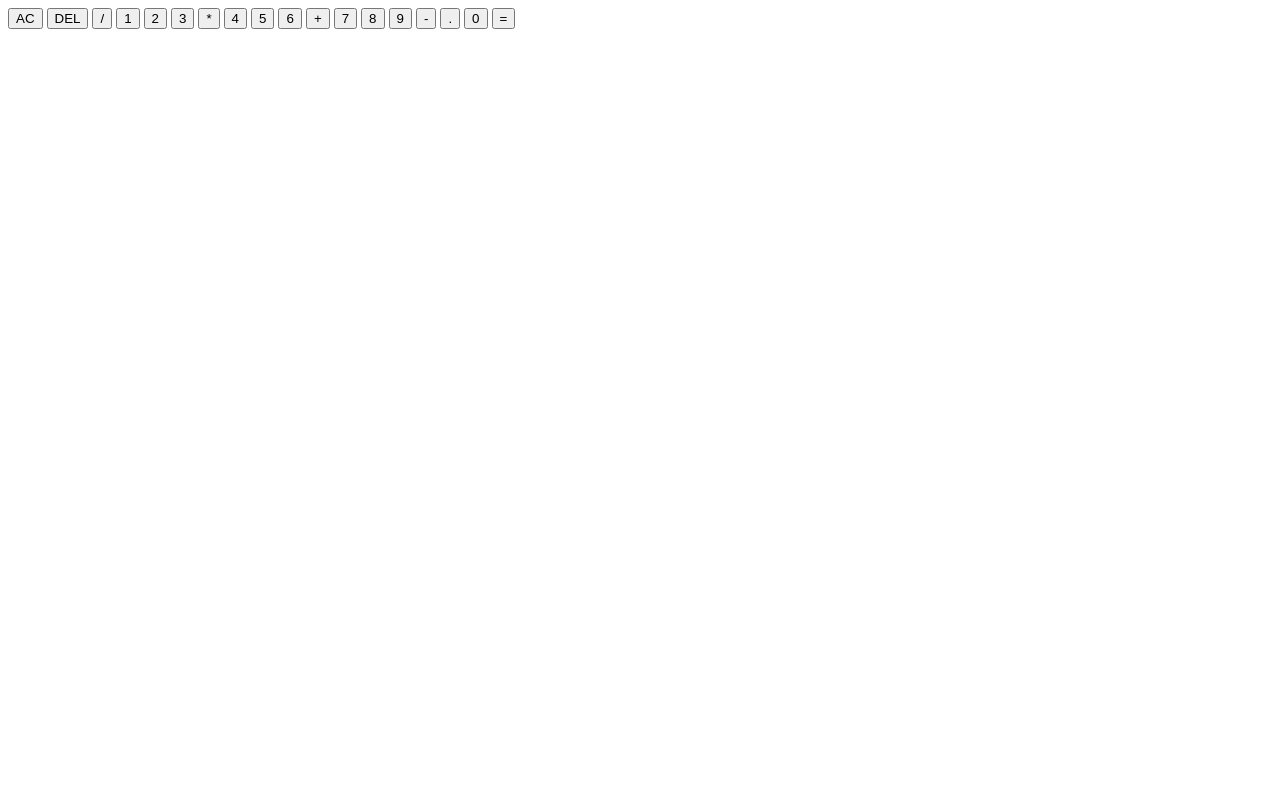
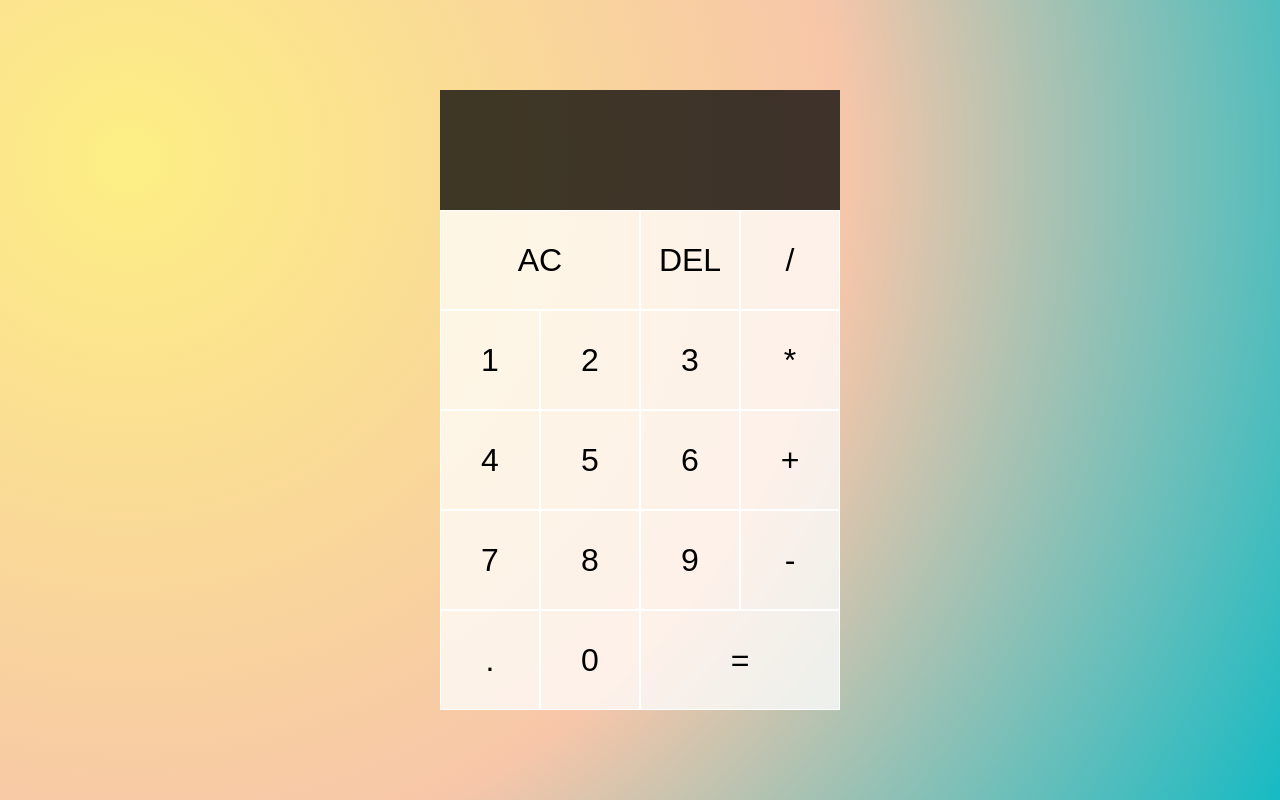
Before and after one commit to MayaSalkiewicz/calculator-project, a plain HTML site: page index.html in a window 1280 px wide. Drawn offline with Linux system fonts and the light colour scheme.

Commit message:
styling the calculator

```diff
--- a/index.html
+++ b/index.html
@@ -13,7 +13,7 @@
         <div class="previous-operand"></div>
         <div class="current-operand"></div>
       </div>
-      <button class="cpan-two">AC</button>
+      <button class="span-two">AC</button>
       <button>DEL</button>
       <button>/</button>
       <button>1</button>
--- a/style.css
+++ b/style.css
@@ -0,0 +1,63 @@
+*,
+*::before,
+*::after {
+  box-sizing: border-box;
+}
+
+body {
+  padding: 0;
+  margin: 0;
+  background: radial-gradient(
+    circle at 10% 20%,
+    rgb(253, 239, 132) 0%,
+    rgb(247, 198, 169) 54.2%,
+    rgb(21, 186, 196) 100.3%
+  );
+}
+
+.calculator-grid {
+  display: grid;
+  justify-content: center;
+  align-content: center;
+  min-height: 100vh;
+  grid-template-columns: repeat(4, 100px);
+  grid-template-rows: minmax(120px, auto) repeat(5, 100px);
+}
+
+.calculator-grid > button {
+  cursor: pointer;
+  font-size: 2rem;
+  border: 1px solid white;
+  background-color: rgba(255, 255, 255, 0.75);
+  outline: none;
+}
+
+.calculator-grid > button:hover {
+  background-color: rgba(255, 255, 255, 0.9);
+}
+
+.span-two {
+  grid-column: 2 span;
+}
+
+.output {
+  grid-column: 1 / -1;
+  background-color: rgba(0, 0, 0, 0.75);
+  display: flex;
+  align-items: flex-end;
+  justify-content: space-around;
+  flex-direction: column;
+  padding: 10px;
+  word-wrap: break-word;
+  word-break: break-all;
+}
+
+.output .previous-operand {
+  color: rgba(255, 255, 255, 0.75);
+  font-size: 1.5rem;
+}
+
+.output .current-operand {
+  color: white;
+  font-size: 2.5rem;
+}
```
